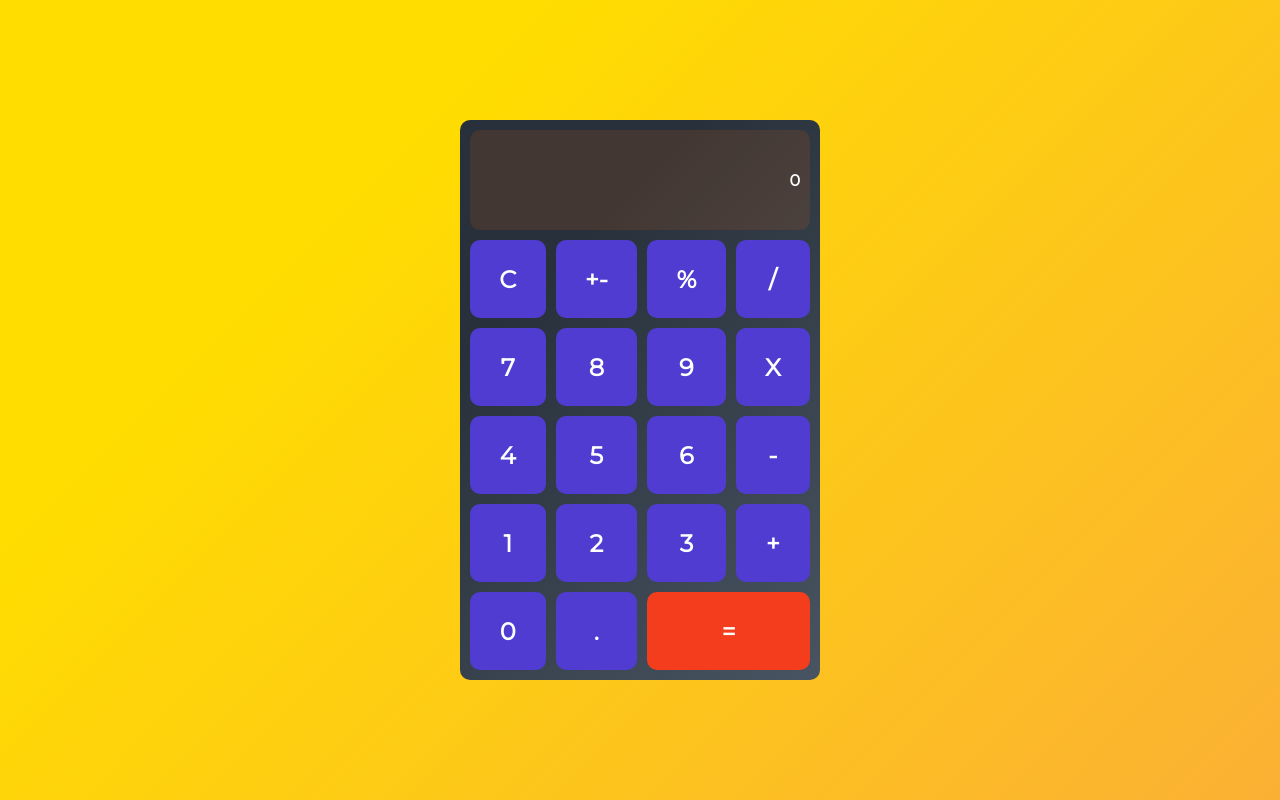
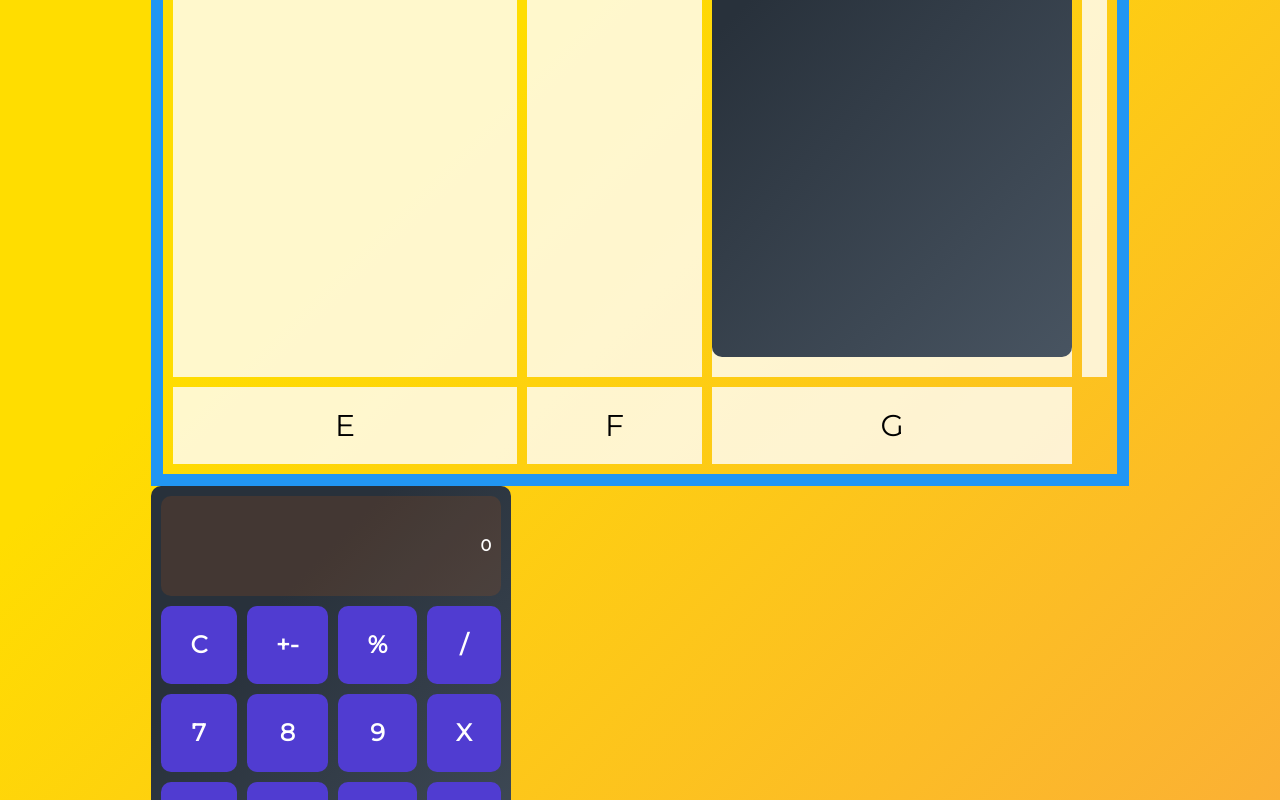
Before and after one commit to hatibek/fundamentals-demo, a React (Create React App) app: page / in a window 1280 px wide. Shown: the top 800 px of the page. Built offline with nearby package versions, Linux system fonts and the light colour scheme.

Commit message:
removes commit, comments elements back

```diff
--- a/src/App.js
+++ b/src/App.js
@@ -8,7 +8,7 @@ import Calculator from "./calculator/Calculator";
 function App() {
   return (
     <div className="App">
-      {/* <div className="main-grid-container">
+      <div className="main-grid-container">
         <div className="grid-item">
           <TodoList />
         </div>
@@ -22,7 +22,7 @@ function App() {
         <div className="grid-item">E</div>
         <div className="grid-item">F</div>
         <div className="grid-item">G</div>
-      </div> */}
+      </div>
       <Calculator />
     </div>
   );
--- a/src/calculator/Calculator.js
+++ b/src/calculator/Calculator.js
@@ -63,7 +63,6 @@ const Calculator = () => {
       sign: value,
     });
 
-    console.log("HANDLE SIGN CLICK", calc);
   };
 
   const handleInvert = () => {
```
